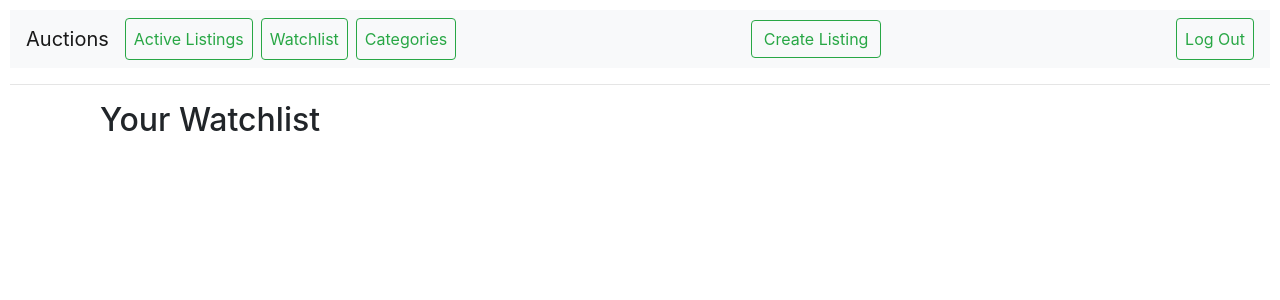
After one commit to VadymDem/CommercePrototype, a Django app: page /watchlist/ in a window 1280 px wide. The commit adds this page. Shown: the top 300 px of the page. Run offline with Django 3.2, Linux system fonts and the light colour scheme; a user stored in the database is signed in; data comes from the database, SQL or seed files in the repository; some libraries are stand-ins or nearby versions.

Commit message:
added a watchlist, category menu

```diff
--- a/auctions/models.py
+++ b/auctions/models.py
@@ -15,8 +15,33 @@ class Listing(models.Model):
     title = models.CharField(max_length=100)
     description = models.TextField()
     start_price = models.DecimalField(max_digits=10, decimal_places=2)
+    current_price = models.DecimalField(max_digits=10, decimal_places=2, null=True, blank=True)
     image_url = models.URLField(blank=True)
     category = models.ForeignKey(Category, on_delete=models.CASCADE)
+
+    def save(self, *args, **kwargs):
+        if not self.current_price:
+            self.current_price = self.start_price
+        super().save(*args, **kwargs)
+
+    def update_current_price(self):
+        highest_bid = self.bids.order_by('-amount').first()
+        if highest_bid:
+            self.current_price = highest_bid.amount
+            self.save()
+
+
+class Bid(models.Model):
+    listing = models.ForeignKey(Listing, related_name='bids', on_delete=models.CASCADE)
+    user = models.ForeignKey(User, on_delete=models.CASCADE)
+    amount = models.DecimalField(max_digits=10, decimal_places=2)
+
+    def save(self, *args, **kwargs):
+        super().save(*args, **kwargs)
+        self.listing.update_current_price()
+
+    def __str__(self):
+        return f"Bid by {self.user.username} on {self.listing.title} for ${self.amount}"
 
 
 class ListingForm(forms.ModelForm):
@@ -33,15 +58,16 @@ class AuctionList(models.Model):
     end_date = models.DateTimeField()
 
 
-class Bid(models.Model):
-    auction = models.ForeignKey(AuctionList, on_delete=models.CASCADE)
-    user = models.ForeignKey(User, on_delete=models.CASCADE)
-    amount = models.DecimalField(max_digits=10, decimal_places=2)
-    bid_date = models.DateTimeField(auto_now_add=True)
-
-
 class Comment(models.Model):
     auction = models.ForeignKey(AuctionList, on_delete=models.CASCADE)
     user = models.ForeignKey(User, on_delete=models.CASCADE)
     text = models.TextField()
     comment_date = models.DateTimeField(auto_now_add=True)
+
+
+class Watchlist(models.Model):
+    user = models.OneToOneField(User, on_delete=models.CASCADE)
+    listings = models.ManyToManyField('Listing', blank=True)
+
+    def __str__(self):
+        return f"Watchlist for {self.user.username}"
--- a/auctions/templates/auctions/layout.html
+++ b/auctions/templates/auctions/layout.html
@@ -1,3 +1,5 @@
+<!-- layout.html -->
+
 {% load static %}
 
 <!DOCTYPE html>
@@ -14,7 +16,13 @@
         <div class="collapse navbar-collapse" id="navbarSupportedContent">
             <ul class="navbar-nav mr-auto">
                 <li class="nav-item active">
-                    <a class="nav-link btn btn-outline-success text-success" href="{% url 'index' %}">Active Listings</a>
+                    <a class="nav-link btn btn-outline-success text-success mr-2" href="{% url 'index' %}">Active Listings</a>
+                </li>
+                <li class="nav-item">
+                    <a class="nav-link btn btn-outline-success text-success" href="{% url 'watchlist' %}">Watchlist</a>
+                </li>
+                <li class="nav-item">
+                    <a class="nav-link btn btn-outline-success text-success ml-2" href="{% url 'category' %}">Categories</a>
                 </li>
             </ul>
             {% if user.is_authenticated %}
@@ -29,7 +37,7 @@
             {% else %}
                 <ul class="navbar-nav ml-auto">
                     <li class="nav-item">
-                        <a class="nav-link btn btn-outline-success text-success" href="{% url 'login' %}">Log In</a>
+                        <a class="nav-link btn btn-outline-success text-success mr-2" href="{% url 'login' %}">Log In</a>
                     </li>
                     <li class="nav-item">
                         <a class="nav-link btn btn-outline-success text-success" href="{% url 'register' %}">Register</a>
--- /dev/null
+++ b/auctions/templates/auctions/watchlist.html
@@ -0,0 +1,19 @@
+{% extends "auctions/layout.html" %}
+
+{% block title %}
+    Watchlist - Auctions
+{% endblock %}
+
+{% block body %}
+    <div class="container">
+        <h2>Your Watchlist</h2>
+        <ul class="list-group">
+            {% for listing in watchlist.listings.all %}
+                <li class="list-group-item">
+                    <a href="{% url 'listing_detail' listing.id %}">{{ listing.title }}</a>
+                    <a href="{% url 'remove_from_watchlist' listing.id %}" class="btn btn-danger btn-sm float-right">Remove from Watchlist</a>
+                </li>
+            {% endfor %}
+        </ul>
+    </div>
+{% endblock %}
--- a/auctions/urls.py
+++ b/auctions/urls.py
@@ -7,5 +7,10 @@ urlpatterns = [
     path("login", views.login_view, name="login"),
     path("logout", views.logout_view, name="logout"),
     path("register", views.register, name="register"),
-    path('create/', views.create_listing, name='create_listing')
+    path('create/', views.create_listing, name='create_listing'),
+    path('listing/<int:listing_id>/', views.listing_detail, name='listing_detail'),
+    path('watchlist/', views.watchlist, name='watchlist'),
+    path('add/<int:listing_id>/', views.add_to_watchlist, name='add_to_watchlist'),
+    path('remove/<int:listing_id>/', views.remove_from_watchlist, name='remove_from_watchlist'),
+    path('categories/', views.category_list, name='category'),
 ]
--- a/auctions/views.py
+++ b/auctions/views.py
@@ -3,6 +3,8 @@ from django.db import IntegrityError
 from django.http import HttpResponseRedirect
 from django.urls import reverse
 from django.shortcuts import render, redirect, get_object_or_404
+from django.contrib.auth.decorators import login_required
+from .models import Watchlist
 from .models import Category, Listing
 from .models import User
 from .models import ListingForm
@@ -11,6 +13,12 @@ from .models import ListingForm
 def index(request):
     listings = Listing.objects.all()
     return render(request, 'auctions/index.html', {'listings': listings})
+
+
+def category_list(request):
+    category_id = request.GET.get('category_id')
+    categories = Category.objects.all()
+    return render(request, 'auctions/category_list.html', {'categories': categories})
 
 
 def login_view(request):
@@ -75,3 +83,28 @@ def create_listing(request):
         form = ListingForm()
     categories = Category.objects.all()
     return render(request, 'auctions/create_listing.html', {'form': form, 'categories': categories})
+
+
+def listing_detail(request, listing_id):
+    listing = get_object_or_404(Listing, pk=listing_id)
+    return render(request, 'auctions/listing_detail.html', {'listing': listing})
+
+
+def watchlist(request):
+    watchlist, created = Watchlist.objects.get_or_create(user=request.user)
+    context = {'watchlist': watchlist}
+    return render(request, 'auctions/watchlist.html', context)
+
+@login_required
+def add_to_watchlist(request, listing_id):
+    listing = Listing.objects.get(pk=listing_id)
+    watchlist, created = Watchlist.objects.get_or_create(user=request.user)
+    watchlist.listings.add(listing)
+    return redirect('watchlist')
+
+@login_required
+def remove_from_watchlist(request, listing_id):
+    listing = Listing.objects.get(pk=listing_id)
+    watchlist = Watchlist.objects.get(user=request.user)
+    watchlist.listings.remove(listing)
+    return redirect('watchlist')
```
Also changed, not shown: auctions/templates/auctions/category_list.html (added, +16 -0 lines), auctions/templates/auctions/category_listing.html (deleted, +0 -15 lines), auctions/templates/auctions/index.html (+6 -2 lines), auctions/templates/auctions/listing_detail.html (added, +33 -0 lines), auctions/migrations/0004_bid_listing_listing_current_price.py (added), auctions/migrations/0005_remove_bid_auction_remove_bid_bid_date.py (added), auctions/migrations/0006_watchlist.py (added), db.sqlite3.
